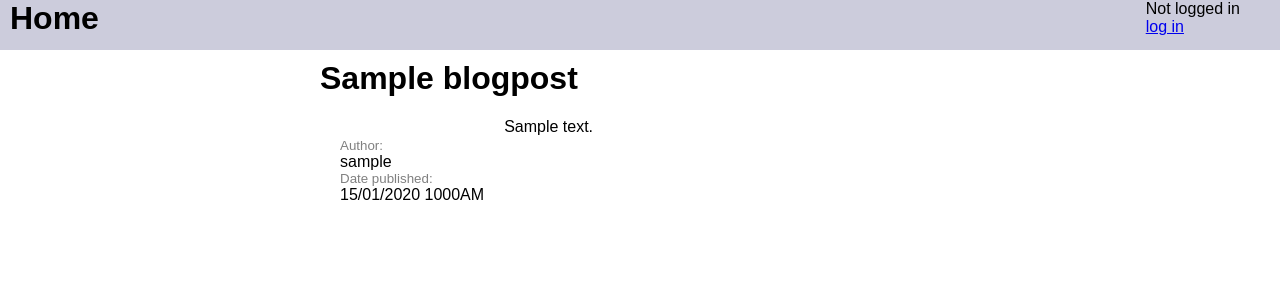
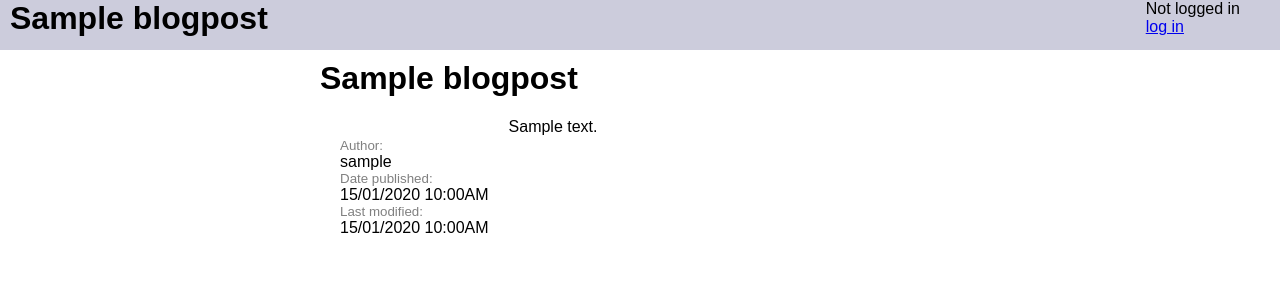
Before and after one commit to mousetail/2ID60WebApp, a Django app: page /view/1/ in a window 1280 px wide. Shown: the top 300 px of the page. Run offline with Django 3.2, Linux system fonts and the light colour scheme; tables that the repository leaves empty hold one stand-in row (values such as "Sample post").

Commit message:
random small fixes

```diff
--- a/HWA2_webapp/settings.py
+++ b/HWA2_webapp/settings.py
@@ -19,12 +19,12 @@ BASE_DIR = os.path.dirname(os.path.dirname(os.path.abspath(__file__)))
 # See https://docs.djangoproject.com/en/1.11/howto/deployment/checklist/
 
 # SECURITY WARNING: keep the secret key used in production secret!
-SECRET_KEY = 'o0d=y480@k_e1hrc9nko4rf*tcbk!1-r747g5lqw$i42te=g70'
+SECRET_KEY = 'o0d=y480@k_e1hrc8nko4rf*tcbk!1-r747g5lqw$i42te=g70'
 
 # SECURITY WARNING: don't run with debug turned on in production!
 DEBUG = True
 
-ALLOWED_HOSTS = []
+ALLOWED_HOSTS = ['2id60.win.tue.nl', '192.168.178.109', 'localhost', '127.0.0.1', "*"]
 
 # Application definition
 
--- a/blog/index.py
+++ b/blog/index.py
@@ -64,7 +64,8 @@ def viewEntry(request, num):
     context = {
         "title": post.blog_title,
         "authorname": post.author.username,
-        "pubdate": post.date_published.strftime("%d/%m/%Y %I%M%p"),
+        "pubdate": post.date_published.strftime("%d/%m/%Y %I:%M%p"),
+        "moddate": post.date_modified.strftime("%d/%m/%Y %I:%M%p"),
         "content": post.blog_content.split("\r\n\r\n"),
         **viewbase.viewbase(request)
     }
--- a/blog/models.py
+++ b/blog/models.py
@@ -8,5 +8,5 @@ class BlogPost(models.Model):
     blog_title = models.CharField(max_length=200)
     blog_published = models.BooleanField(default=True)
     author = models.ForeignKey(User, on_delete=models.SET_NULL, null=True)
-    date_published = models.DateTimeField(auto_now=True)
-    date_modified = models.DateTimeField(auto_now=True)
+    date_published = models.DateTimeField()
+    date_modified = models.DateTimeField()
--- a/blog/templates/viewPost.html
+++ b/blog/templates/viewPost.html
@@ -1,8 +1,8 @@
 {% extends 'base.html' %}
 {% load static %}
 
-{% block heading %}Home{% endblock %}
-{% block title %}Home{% endblock %}
+{% block heading %}{{ title }}{% endblock %}
+{% block title %}{{ title }}{% endblock %}
 
 {% block content %}
 <h1 class="posttitle">{{ title }}</h1>
@@ -10,7 +10,9 @@
     <small>Author:</small><br/>
     <span class="authorname">{{ authorname }}</span><br/>
     <small>Date published:</small><br/>
-    <span class="pubdate">{{ pubdate }}</span>
+    <span class="pubdate">{{ pubdate }}</span><br/>
+    <small>Last modified:</small><br/>
+    <span class="moddate">{{ moddate }}</span>
 </div>
 <article>
     {% for paragraph in content %}
```
Also changed, not shown: blog/migrations/0003_auto_20171204_1027.py (added).
